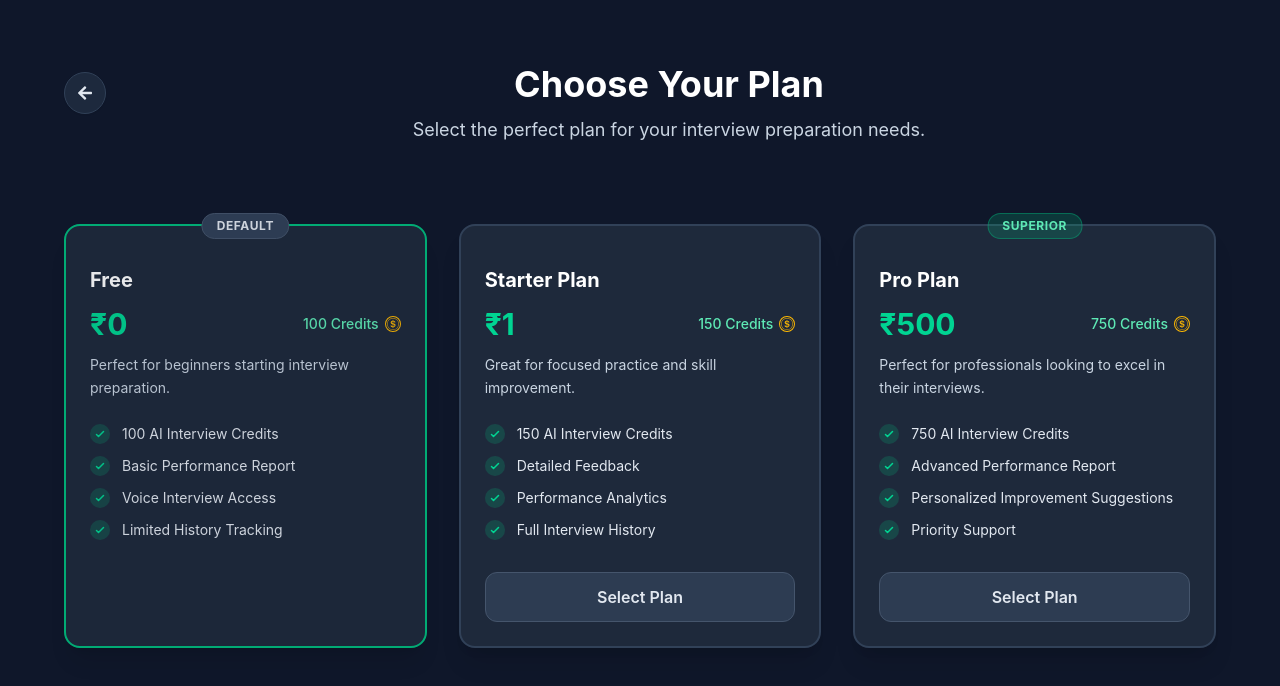
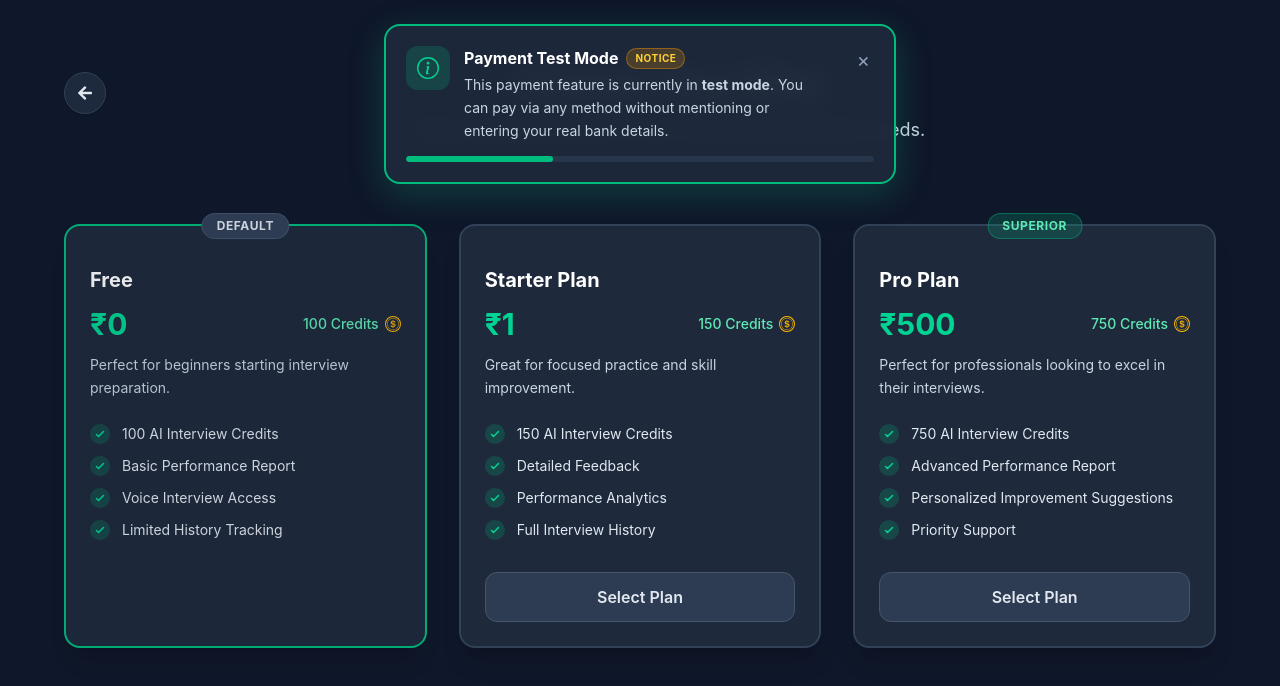
Before and after one commit to TejasGhadge802/AI_interview_h, a React (Vite) app in the folder frontend/: page /pricing in a window 1280 px wide. Shown: the top 686 px of the page. Built offline with nearby package versions, Linux system fonts and the light colour scheme; no server answers.

Commit message:
Pircing: add alert

```diff
--- a/frontend/src/pages/Pricing.jsx
+++ b/frontend/src/pages/Pricing.jsx
@@ -1,8 +1,8 @@
-import React,{ useState } from 'react'
+import React, { useState, useEffect } from 'react'
 import { FaArrowLeft } from 'react-icons/fa'
 import { useNavigate } from 'react-router-dom'
-import { motion } from 'motion/react'
-import { BsCoin } from 'react-icons/bs'
+import { motion, AnimatePresence } from 'motion/react'
+import { BsCoin, BsInfoCircle } from 'react-icons/bs'
 import axios from 'axios'
 import { ServerUrl } from '../App'
 import { useDispatch } from 'react-redux'
@@ -12,6 +12,15 @@ const Pricing = () => {
 
   const navigate = useNavigate();
   const [selectedPlan, setSelectedPlan] = useState("free");
+  const [showTestNotice, setShowTestNotice] = useState(true);
+
+  useEffect(() => {
+    const timer = setTimeout(() => {
+      setShowTestNotice(false);
+    }, 8000);
+
+    return () => clearTimeout(timer);
+  }, []);
 
   const [loadingPlan, setLoadingPlan] = useState(null);
   const dispatch = useDispatch()
@@ -108,7 +117,58 @@ const Pricing = () => {
 
 
   return (
-    <div className='min-h-screen bg-[#f8fafc] dark:bg-[#0f172a] text-slate-800 dark:text-slate-100 py-16 px-6 transition-colors duration-200'>
+    <div className='relative min-h-screen bg-[#f8fafc] dark:bg-[#0f172a] text-slate-800 dark:text-slate-100 py-16 px-6 transition-colors duration-200'>
+
+      {/* 3-SECOND TEST MODE POP-UP */}
+      <AnimatePresence>
+        {showTestNotice && (
+          <div className='fixed inset-x-0 top-6 z-50 flex justify-center px-4 pointer-events-none'>
+            <motion.div
+              initial={{ opacity: 0, y: -30, scale: 0.95 }}
+              animate={{ opacity: 1, y: 0, scale: 1 }}
+              exit={{ opacity: 0, y: -20, scale: 0.95 }}
+              transition={{ duration: 0.3 }}
+              className='pointer-events-auto relative w-full max-w-lg bg-white/95 dark:bg-[#1e293b]/95 backdrop-blur-md rounded-2xl p-5 shadow-2xl border-2 border-emerald-500 text-slate-800 dark:text-slate-100 shadow-[0_10px_35px_rgba(16,185,129,0.25)]'
+            >
+              <div className='flex items-start gap-3.5'>
+                <div className='w-11 h-11 rounded-xl bg-emerald-100 dark:bg-emerald-500/20 text-emerald-600 dark:text-emerald-400 flex items-center justify-center shrink-0'>
+                  <BsInfoCircle size={22} />
+                </div>
+                <div className='flex-1 pr-4'>
+                  <div className='flex items-center gap-2 mb-1'>
+                    <h3 className='font-bold text-base text-slate-900 dark:text-white'>
+                      Payment Test Mode
+                    </h3>
+                    <span className='px-2 py-0.5 rounded-full text-[10px] font-bold uppercase tracking-wider bg-amber-100 dark:bg-amber-500/20 text-amber-700 dark:text-amber-300 border border-amber-300 dark:border-amber-500/40'>
+                      Notice
+                    </span>
+                  </div>
+                  <p className='text-xs sm:text-sm text-slate-600 dark:text-slate-300 leading-relaxed'>
+                    This payment feature is currently in <strong>test mode</strong>. You can pay via any method without mentioning or entering your real bank details.
+                  </p>
+                </div>
+                <button
+                  onClick={() => setShowTestNotice(false)}
+                  className='text-slate-400 hover:text-slate-600 dark:hover:text-white text-xl p-1 cursor-pointer transition leading-none'
+                  aria-label='Close test mode notice'
+                >
+                  &times;
+                </button>
+              </div>
+
+              {/* 3-Second countdown progress bar */}
+              <div className='mt-3.5 w-full bg-slate-100 dark:bg-slate-700/60 h-1.5 rounded-full overflow-hidden'>
+                <motion.div
+                  initial={{ width: "100%" }}
+                  animate={{ width: "0%" }}
+                  transition={{ duration: 8 , ease: "linear" }}
+                  className='h-full bg-emerald-500 rounded-full'
+                />
+              </div>
+            </motion.div>
+          </div>
+        )}
+      </AnimatePresence>
 
       <div className='max-w-6xl mx-auto mb-20 flex items-start gap-4'>
 
```
